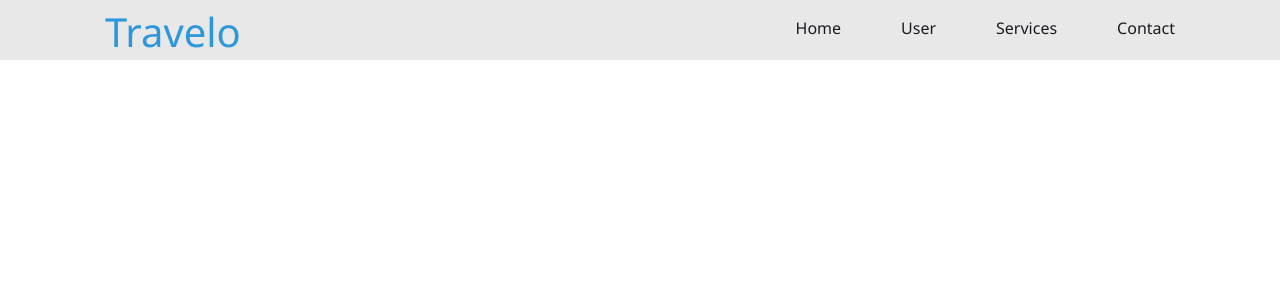
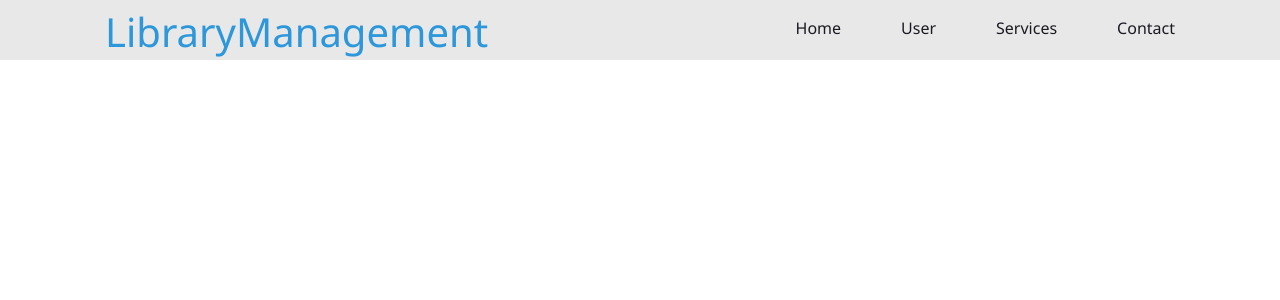
Before and after one commit to mearrpita/librarymgmnt, a React (Create React App) app in the folder client/: page / in a window 1280 px wide. Shown: the top 300 px of the page. Built offline with nearby package versions, Linux system fonts and the light colour scheme.

Commit message:
Wed 12 Apr 2023 05:14:34 AM UTC

```diff
--- a/client/src/components/HomePage.js
+++ b/client/src/components/HomePage.js
@@ -16,7 +16,7 @@
 
   <div className='logo'>
 
-    <span><h1>Travelo</h1></span>
+    <span><h1>LibraryManagement</h1></span>
 
   </div>
 
```
Also changed, not shown: 7 other files (tests, documents, lock files or other folders).
